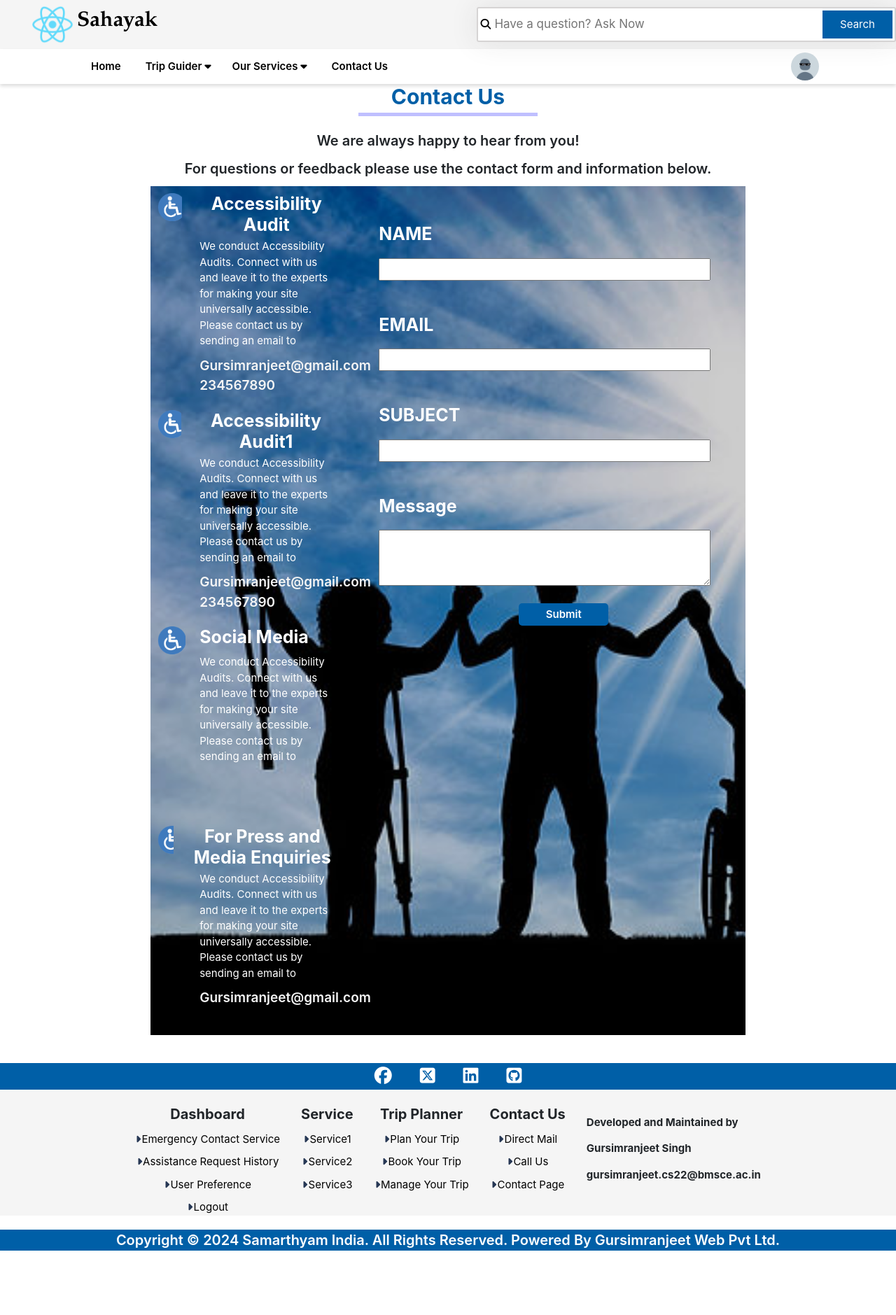
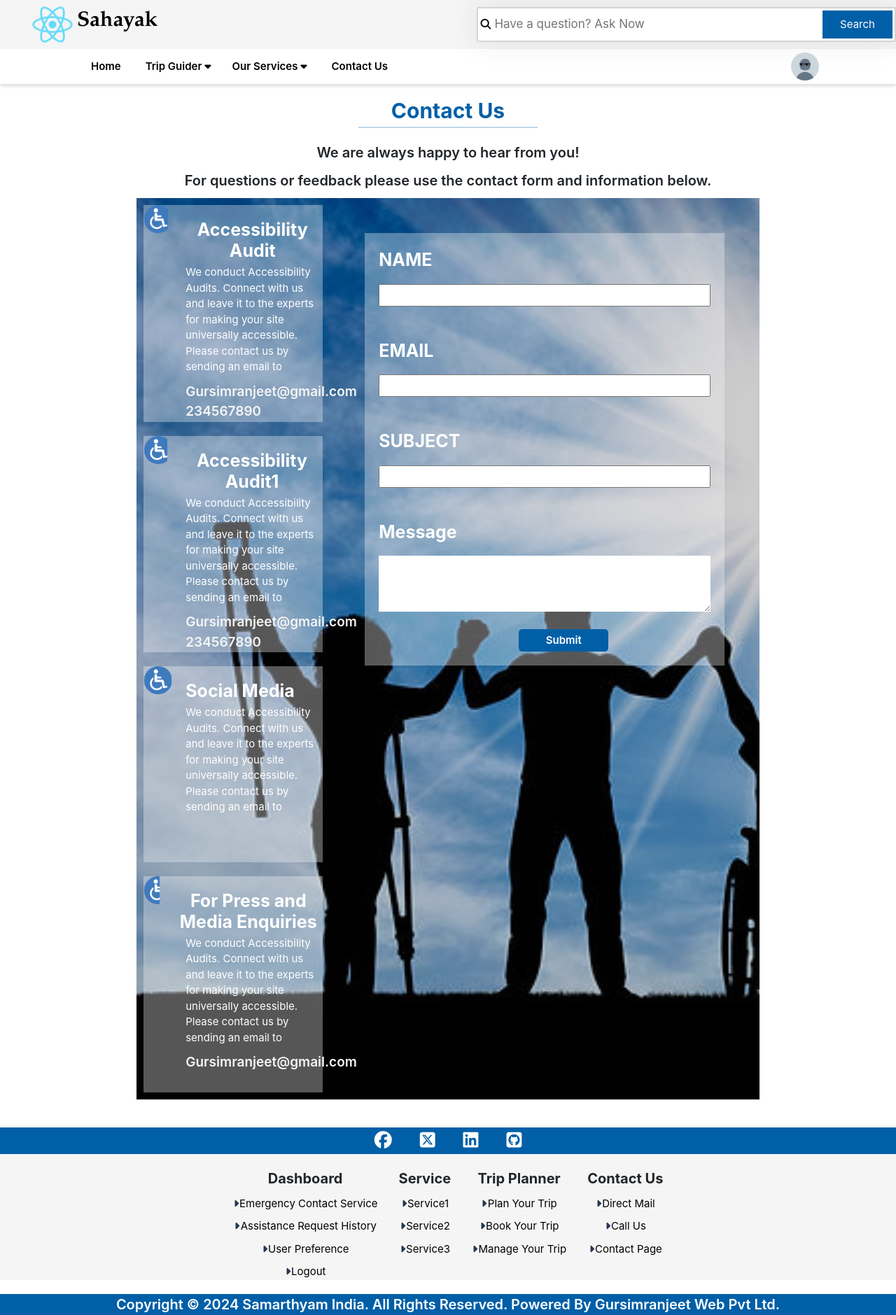
Before and after one commit to Gursimranjeet-Singh/Sahayak, a React (Create React App) app: page / in a window 1280 px wide. Shown: the whole page at 70% size. Before the commit the page ends 1787 px from the top, so only its background shows below. Built offline with nearby package versions, Linux system fonts and the light colour scheme.

Commit message:
Enhance contact and footer UI appearance

```diff
--- a/src/pages/contact/contact.css
+++ b/src/pages/contact/contact.css
@@ -7,10 +7,11 @@
   font-weight: 700;
   color: #005fa7;
   text-align: center;
+  margin-top: 2rem;
 }
 #contactcontent hr {
-  border-width: 0.5rem;
-  border-color: blue;
+  border-width: 0.2rem;
+  border-color: #005fa7;
   width: 20vw;
   margin: auto;
   margin-bottom: 2rem;
@@ -59,6 +60,8 @@
 #contactinfolef3,
 #contactinfolef4 {
   width: 20vw;
+  background-color: #f5f5f559;
+
 }
 .img1 {
   background-image: url("../../../public/wwd1.png");
@@ -93,6 +96,8 @@
 #contactinforight form {
   display: flex;
   flex-direction: column;
+  background-color: #f5f5f559;
+  padding: 2rem;
 }
 form label {
   font-size: 2.5rem;
@@ -108,7 +113,8 @@ input[type="email"]
   font-size: 1.5rem;
 }
 input[type="text"]:hover,
-input[type="email"]:hover
+input[type="email"]:hover,
+textarea:hover
 {
   border: 3px solid #005fa7;
 }
@@ -117,6 +123,7 @@ textarea {
   width: 37vw;
   height: 10vh;
   font-size: 1.5rem;
+  border: none;
 }
 form button {
   width: 10vw;
@@ -130,3 +137,8 @@ form button {
   margin-top: 1rem;
   margin-left: 20rem;
 }
+form button:hover {
+  cursor: pointer;
+  color: #f5f5f5f5;
+
+}
--- a/src/pages/footer/Footer.js
+++ b/src/pages/footer/Footer.js
@@ -161,17 +161,7 @@ export default function Footer() {
             </a>
           </div>
         </div>
-        <div id="mainanddev">
-          <div>
-            <p>Developed and Maintained by </p>
-          </div>
-          <div>
-            <p>Gursimranjeet Singh</p>
-          </div>
-          <div>
-            <p>gursimranjeet.cs22@bmsce.ac.in</p>
-          </div>
-        </div>
+
       </div>
       <div id="copy">
         Copyright © 2024 Samarthyam India. All Rights Reserved. Powered By
--- a/src/pages/footer/footer.css
+++ b/src/pages/footer/footer.css
@@ -30,23 +30,21 @@
 a {
   font-size: 1.5rem;
 }
-a:active,
-a:visited,
-a:link {
+a:link,
+a:visited
+ {
   text-decoration: none;
   color: black;
+}
+/* order matters link visited hover active */
+a:hover,a:active{
+  color: #005fa7;
+  text-decoration: underline ;
 }
 #contact div:contains("Contact Us") {
   font-size: 2rem;
 }
-#mainanddev {
-  display: flex;
-  flex-direction: column;
-  gap: 0.5rem;
-  justify-content: center;
-  font-size: 1.5rem;
-  font-weight: 700;
-}
+
 #copy {
   background-color: #005fa7;
   font-size: 2rem;
```
